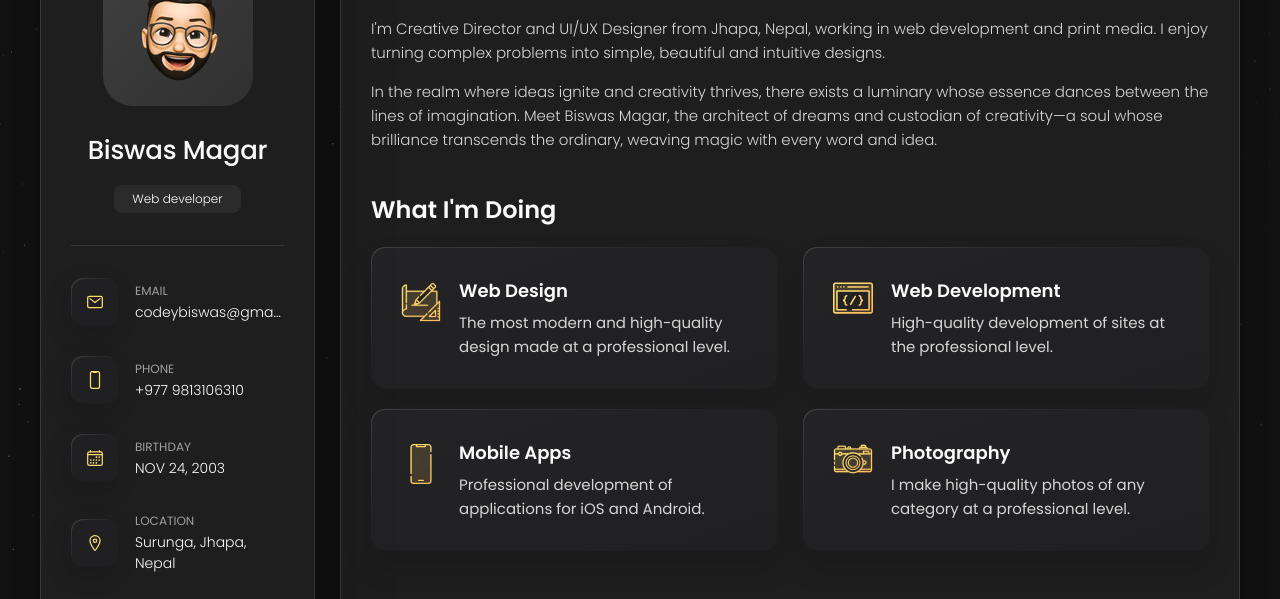
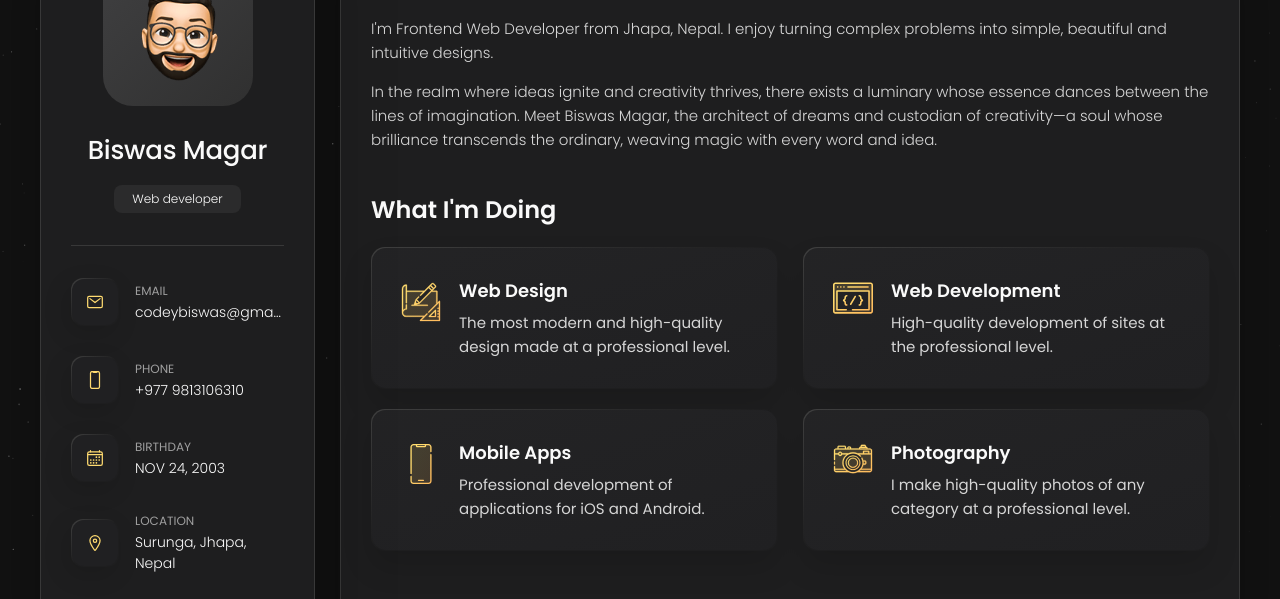
Before and after one commit to biswasmagar/Biswas-Portfoilo, a plain HTML site: page index.html in a window 1280 px wide. Shown: the part 162-761 px from the top of the page. Drawn offline with nearby package versions, Linux system fonts and the light colour scheme; animation ran at ten frames a second.

Commit message:
Update index.html

```diff
--- a/index.html
+++ b/index.html
@@ -210,7 +210,7 @@
 
         <section class="about-text about-animation">
           <p>
-            I'm Creative Director and UI/UX Designer from Jhapa, Nepal, working in web development and print media.
+            I'm Frontend Web Developer from Jhapa, Nepal.
             I enjoy
             turning complex problems into simple, beautiful and intuitive designs.
           </p>
```
